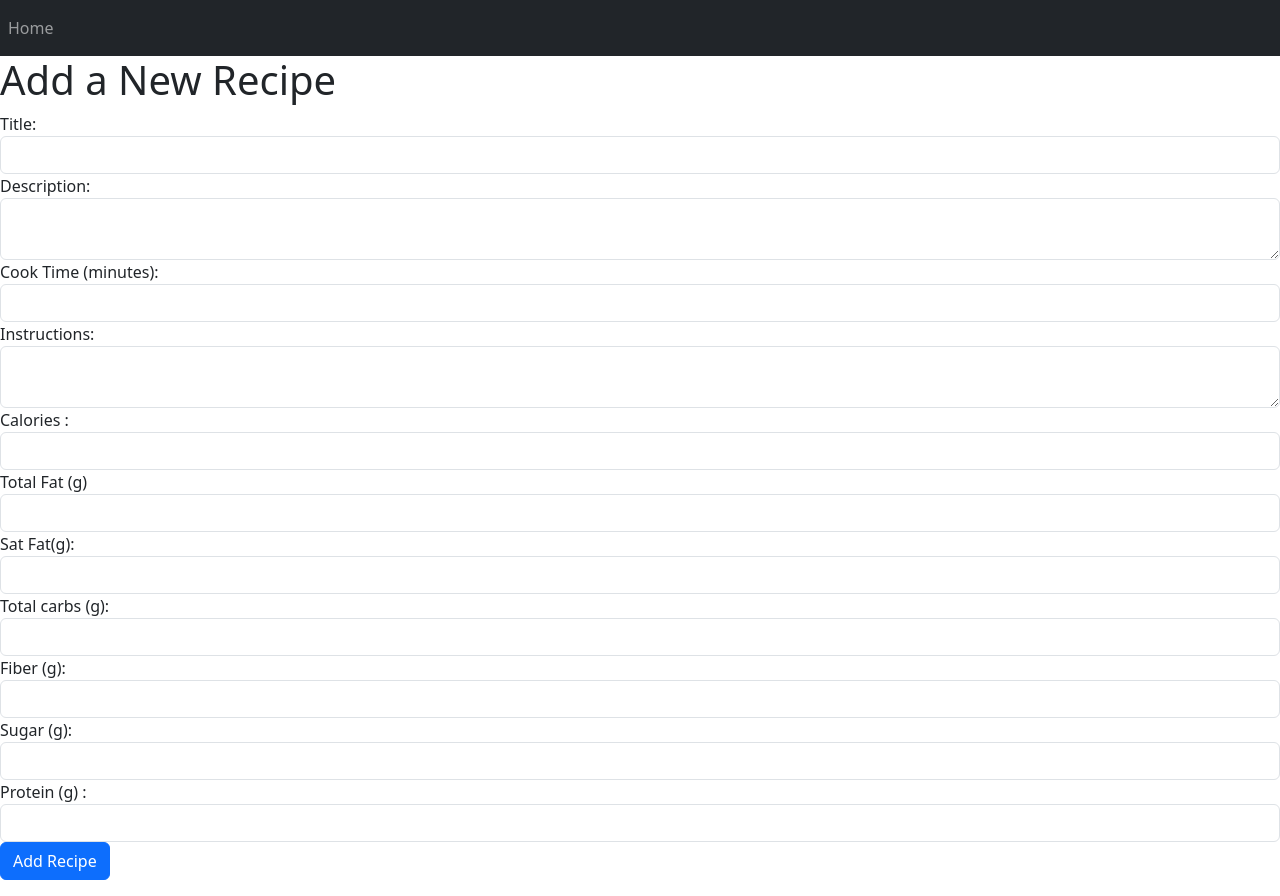
After one commit to Jar3dC0nway/recipease, a Django app: page /add_recipe in a window 1280 px wide. The commit adds this page. Run offline with Django 4.2, Linux system fonts and the light colour scheme; the visitor is signed in with stand-in values (Sample User, id 1); some libraries are stand-ins or nearby versions.

Commit message:
add recipes and nutrition

```diff
--- a/recipease/engine/forms.py
+++ b/recipease/engine/forms.py
@@ -3,3 +3,17 @@ from django import forms
 
 class SearchForm(forms.Form):
     search = forms.CharField(label="Search")
+
+
+class RecipeForm(forms.Form):
+    title = forms.CharField(max_length=255)
+    description = forms.CharField(widget=forms.Textarea)
+    cook_time = forms.IntegerField()
+    instructions = forms.CharField(widget=forms.Textarea)
+    calories = forms.IntegerField()
+    fat = forms.IntegerField()
+    sat_fat = forms.IntegerField()
+    carbs = forms.IntegerField()
+    fiber = forms.IntegerField()
+    sugar = forms.IntegerField()
+    protein = forms.IntegerField()
--- /dev/null
+++ b/recipease/engine/templates/add_recipe.html
@@ -0,0 +1,78 @@
+{% load socialaccount %}
+{% load bootstrap5 %}
+{% bootstrap_css %}
+{% bootstrap_javascript %}
+{% bootstrap_messages %}
+
+<!DOCTYPE html>
+<html>
+<head>
+    <nav class="navbar navbar-expand-lg navbar-dark bg-dark">
+
+        <button class="navbar-toggler" type="button" data-toggle="collapse" data-target="#navbarNavDropdown" aria-controls="navbarNavDropdown" aria-expanded="false" aria-label="Toggle navigation">
+          <span class="navbar-toggler-icon"></span>
+        </button>
+        <div class="collapse navbar-collapse" id="navbarNavDropdown">
+          <ul class="navbar-nav">
+              <li class="nav-item">
+                    <a class="nav-link"  href = "{% url 'index' %}">Home</a>
+            </li>
+          </ul>
+        </div>
+
+      </nav>
+  <title>Add a New Recipe</title>
+</head>
+<body>
+  <h1>Add a New Recipe</h1>
+  <form method="post">
+    {% csrf_token %}
+    <div class="form-group">
+      <label for="title">Title:</label>
+      <input type="text" class="form-control" id="title" name="title" required>
+    </div>
+    <div class="form-group">
+      <label for="description">Description:</label>
+      <textarea class="form-control" id="description" name="description" required></textarea>
+    </div>
+    <div class="form-group">
+      <label for="cook_time">Cook Time (minutes):</label>
+      <input type="number" class="form-control" id="cook_time" name="cook_time" required>
+    </div>
+    <div class="form-group">
+      <label for="instructions">Instructions:</label>
+      <textarea class="form-control" id="instructions" name="instructions" required></textarea>
+    </div>
+    <div class="form-group">
+        <label for="calories"> Calories :</label>
+        <input type="number" class="form-control" id="calories" name="calories" required>
+    </div>
+    <div class="form-group">
+        <label for="fat"> Total Fat (g)</label>
+        <input type="number" class="form-control" id="fat" name="fat" required>
+    </div>
+    <div class="form-group">
+        <label for="sat_fat"> Sat Fat(g):</label>
+        <input type="number" class="form-control" id="sat_fat" name="sat_fat" required>
+    </div>
+    <div class="form-group">
+        <label for="carbs"> Total carbs (g):</label>
+        <input type="number" class="form-control" id="carbs" name="carbs" required>
+    </div>
+    <div class="form-group">
+        <label for="fiber">Fiber (g):</label>
+        <input type="number" class="form-control" id="fiber" name="fiber" required>
+    </div>
+    <div class="form-group">
+        <label for="sugar"> Sugar (g):</label>
+        <input type="number" class="form-control" id="sugar" name="sugar" required>
+    </div>
+    <div class="form-group">
+        <label for="protein"> Protein (g) :</label>
+        <input type="number" class="form-control" id="protein" name="protein" required>
+    </div>
+
+    <button type="submit" class="btn btn-primary">Add Recipe</button>
+  </form>
+</body>
+</html>
--- a/recipease/engine/templates/index.html
+++ b/recipease/engine/templates/index.html
@@ -16,6 +16,8 @@
             <li class="nav-item">
               {% if user.is_authenticated %}
                   <a class="nav-link"  href = "{% url 'logout' %}">Logout</a>
+                  <a class="nav-link"  href = "{% url 'profile' owner=request.user.username %}">Profile</a>
+                  <a class="nav-link text-white" href="{% url 'add_recipe' %}">Add New Recipe</a>
                 {% else %}
                   <a class="nav-link" href="{% provider_login_url 'google' %}">Login With Google</a>
                 {% endif %}
@@ -23,8 +25,7 @@
           </li>
         </ul>
       </div>
-        {% block search %}
-        {% endblock %}
+
     </nav>
     <!-- Required meta tags -->
     <meta charset="utf-8">
--- a/recipease/engine/urls.py
+++ b/recipease/engine/urls.py
@@ -11,4 +11,7 @@ urlpatterns = [
     path('accounts/', include('allauth.urls')),
     path('logout', LogoutView.as_view(), name="logout"),
     path("search", views.search, name="search"),
+    path('profile/<str:owner>', views.view_profile, name="profile"),
+   # path('view_recipes/<str:user>', views.view_recipes, name="view_recipes"),
+    path("add_recipe", views.add_recipe, name="add_recipe"),
 ]
--- a/recipease/engine/views.py
+++ b/recipease/engine/views.py
@@ -2,8 +2,8 @@ from django.contrib import messages
 from django.http import HttpResponseRedirect
 from django.shortcuts import render
 
-from .database import sql_return, user_exists, add_user
-from .forms import SearchForm
+from .database import sql_return, user_exists, add_user, get_user_info, max_recipeID, add_new_recipe, add_nutrition_info
+from .forms import SearchForm, RecipeForm
 from django.contrib.auth.decorators import login_required
 from django.contrib.auth import get_user
 
@@ -45,3 +45,40 @@ def index(request):
 
 def search(request):
     return render(request, "search.html")
+
+@login_required
+def view_profile(request, owner = None):
+    curr_user = get_user(request)
+    if owner:
+        owner_user = get_user_info(get_user(request).email)
+    else:
+        owner_user = curr_user
+    return render(request, 'profile.html',
+        {"request_type":request.method, "user":curr_user, "owner":owner_user,})
+
+@login_required
+def add_recipe(request):
+    if request.method == 'POST':
+        form = RecipeForm(request.POST)
+        if form.is_valid():
+            # add to Recipe table
+            recipe_id = max_recipeID() + 1
+            title = form.cleaned_data['title']
+            description = form.cleaned_data['description']
+            cook_time = form.cleaned_data['cook_time']
+            instructions = form.cleaned_data['instructions']
+            add_new_recipe(get_user(request).email, recipe_id, title, description, cook_time, instructions )
+
+            #add to Nutrition table
+            calories = form.cleaned_data['calories']
+            fat = form.cleaned_data['fat']
+            sat_fat = form.cleaned_data['sat_fat']
+            carbs = form.cleaned_data['carbs']
+            fiber = form.cleaned_data['fiber']
+            sugar = form.cleaned_data['sugar']
+            protein = form.cleaned_data['protein']
+            add_nutrition_info(recipe_id, calories , fat, sat_fat, carbs, fiber, sugar, protein)
+
+    else:
+        form = RecipeForm()
+    return render(request, 'add_recipe.html', {'form': form})
```
Also changed, not shown: recipease/engine/database.py (+23 -2 lines), recipease/engine/templates/profile.html (added, +42 -0 lines), recipease/engine/templates/socialaccount/login.html (added, +14 -0 lines), 1 other file.
